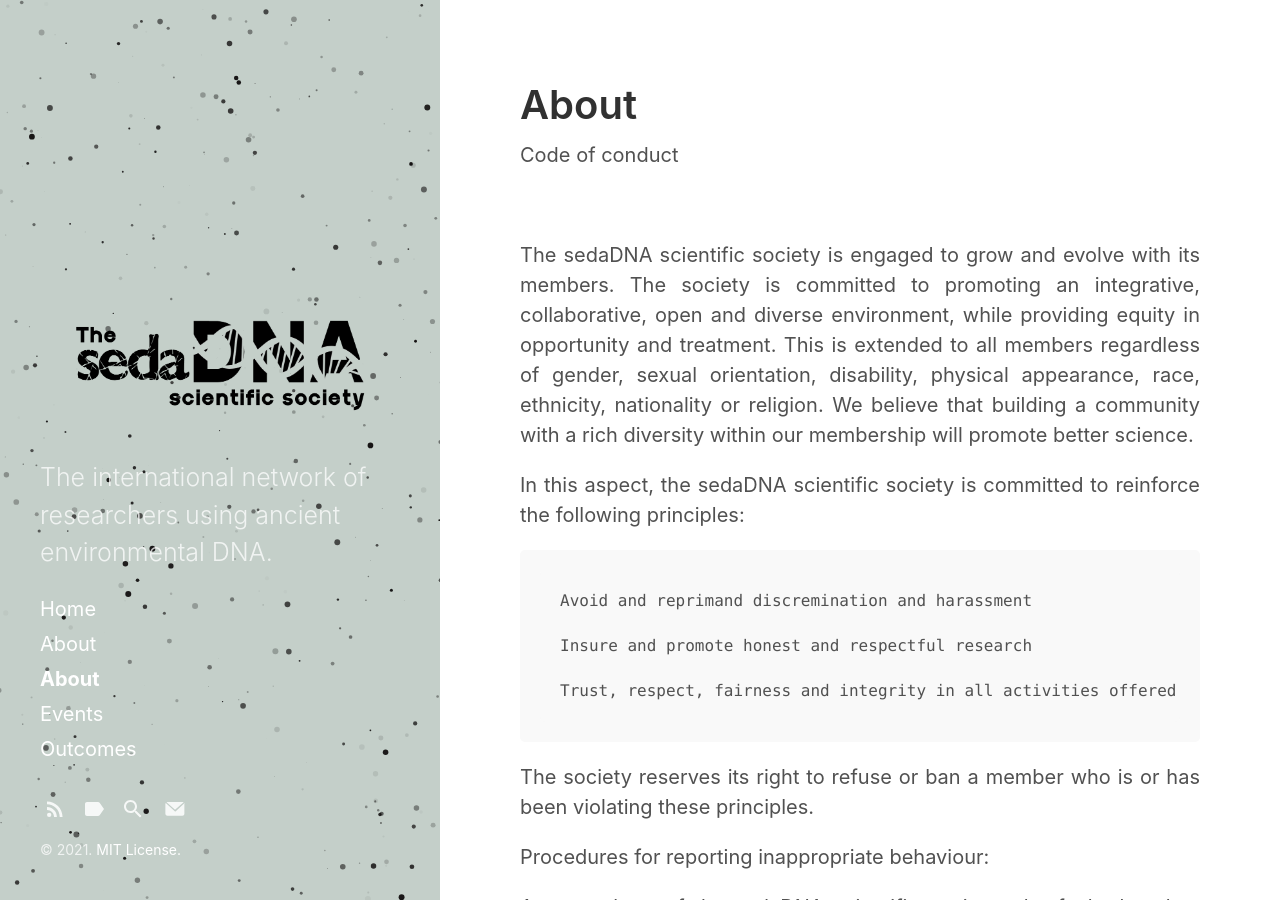
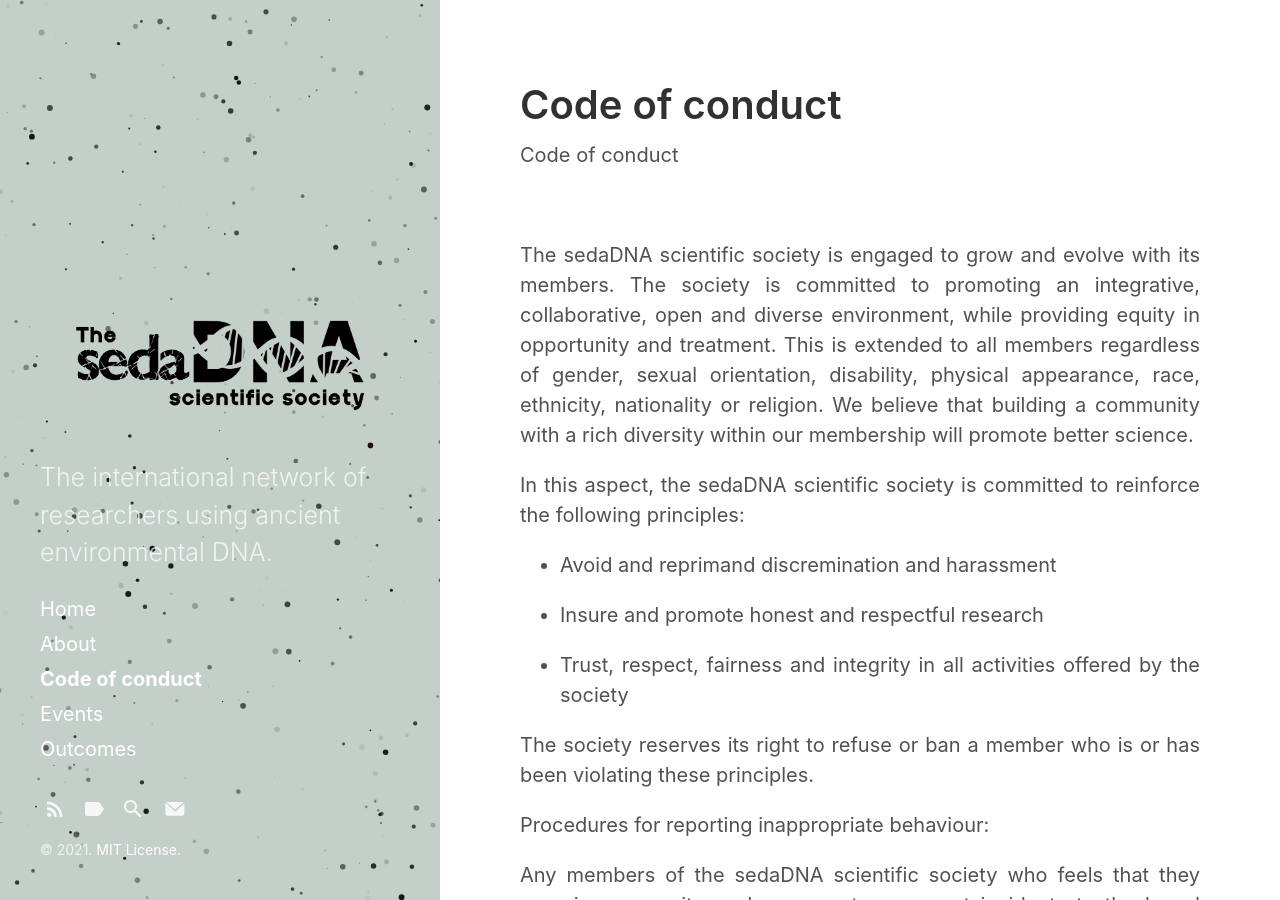
Before and after one commit to sedadna/sedadna.github.io, a Jekyll site: the page built from code.md, in a window 1280 px wide and 900 px high. Built offline with Jekyll 4.4.1, drawn with Linux system fonts in a browser that asks for light colours.

Commit message:
Update code.md

```diff
--- a/code.md
+++ b/code.md
@@ -1,6 +1,6 @@
 ---
 layout: page
-title: About
+title: Code of conduct
 sidebar_link: true
 ---
 
@@ -14,11 +14,11 @@ The sedaDNA scientific society is engaged to grow and evolve with its members. T
 
 In this aspect, the sedaDNA scientific society is committed to reinforce the following principles:
 
-    Avoid and reprimand discremination and harassment
+- Avoid and reprimand discremination and harassment
 
-    Insure and promote honest and respectful research
+- Insure and promote honest and respectful research
 
-    Trust, respect, fairness and integrity in all activities offered by the society
+- Trust, respect, fairness and integrity in all activities offered by the society
 
 
 
```
